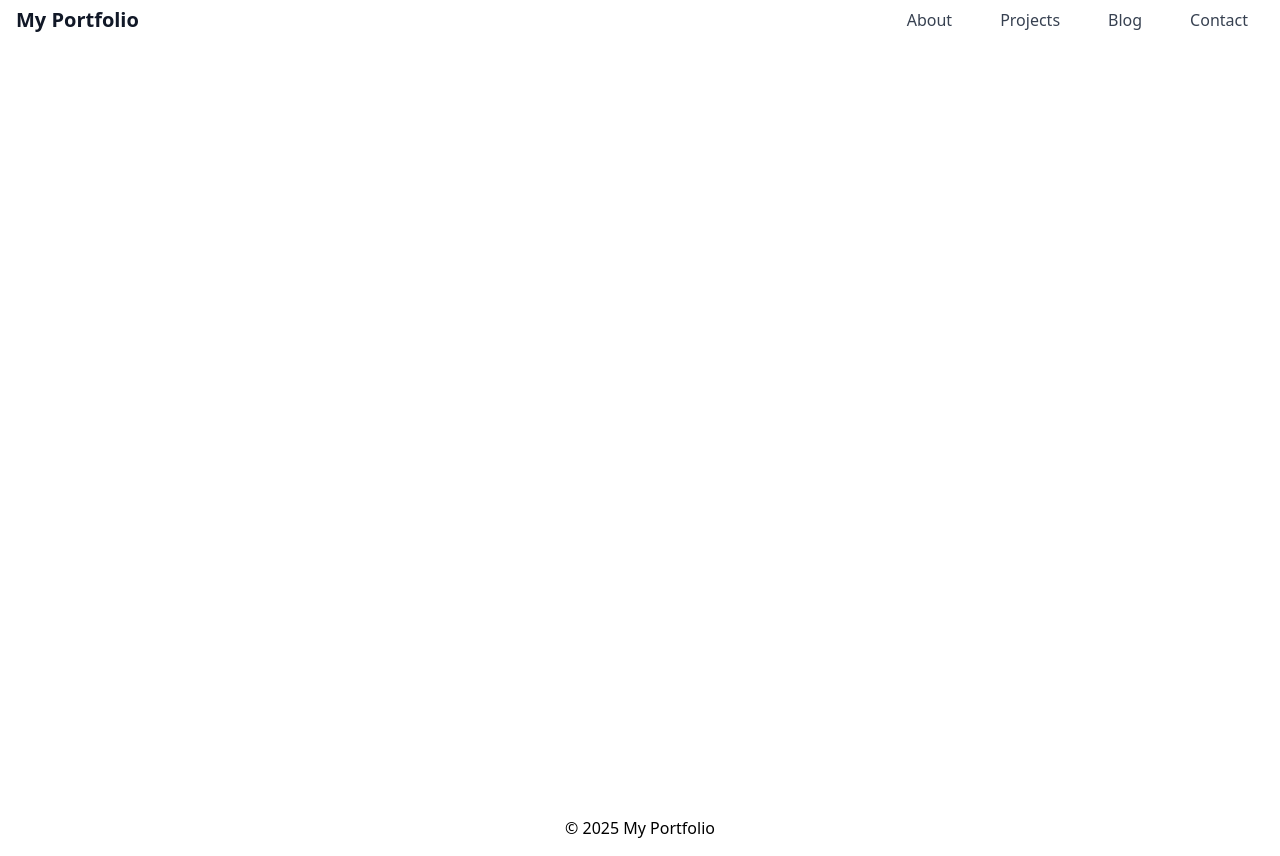
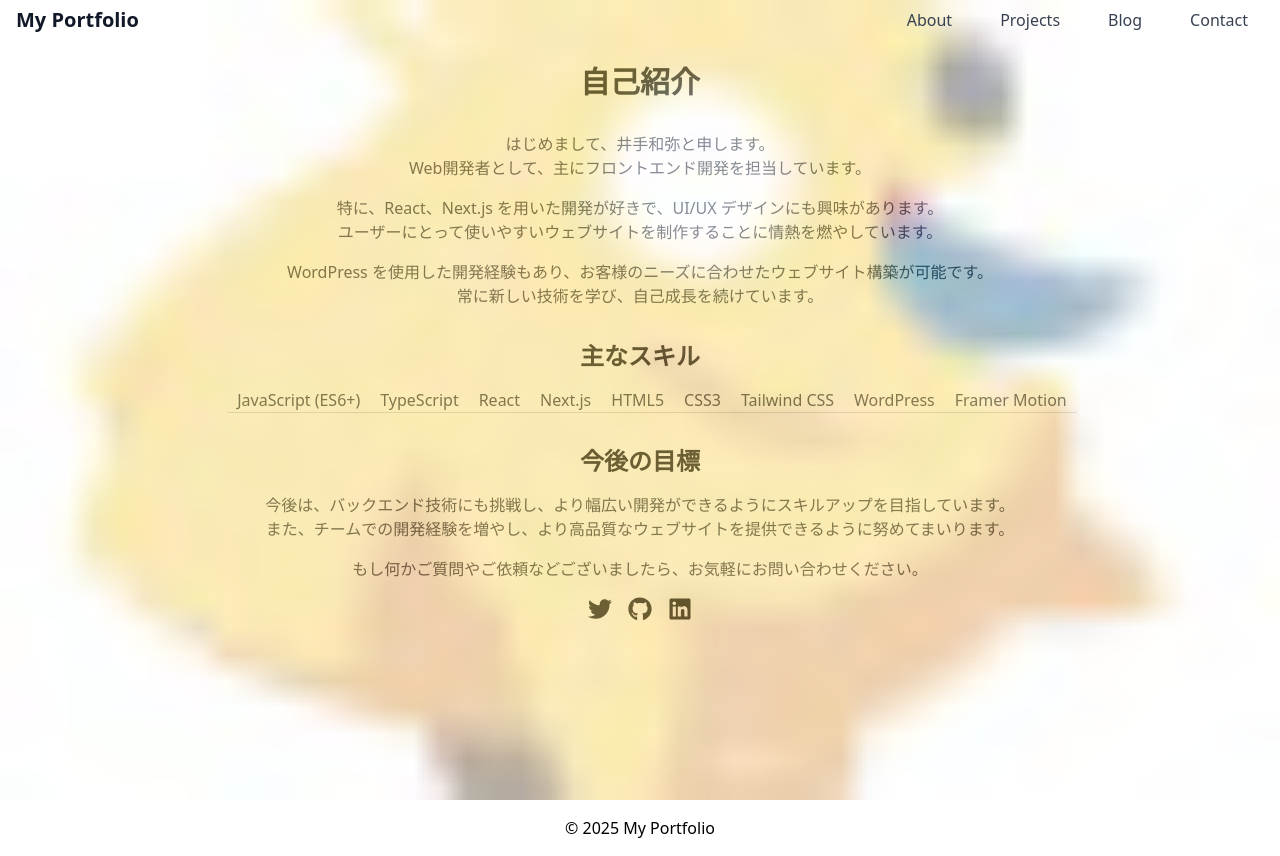
Before and after one commit to kazuya-ide/LITtamtei, a Next.js app: page /about in a window 1280 px wide. Built offline with nearby package versions, Linux system fonts and the light colour scheme.

Commit message:
ヘッダーを透明に、背景を全画面表示aboutsection&aboutpage

```diff
--- a/app/about/page.tsx
+++ b/app/about/page.tsx
@@ -1,13 +1,51 @@
 "use client";
 
-import { useRef, useEffect } from 'react';
-import { motion } from 'framer-motion';
+import { useRef, useEffect, useState, useLayoutEffect } from 'react';
+import { motion, useTransform, useScroll } from 'framer-motion';
+import Image from 'next/image';
+import Link from 'next/link';
+import { FaTwitter, FaGithub, FaLinkedin } from 'react-icons/fa';
 
 const AboutPage = () => {
-  const aboutRef = useRef<HTMLDivElement | null>(null); // 型をHTMLDivElementに変更
+    const aboutRef = useRef<HTMLDivElement | null>(null);
+    const [isClient, setIsClient] = useState(false);
+    const containerVariants = {
+        hidden: { opacity: 0 },
+        visible: {
+            opacity: 1,
+            transition: {
+                duration: 0.8,
+                ease: "easeInOut",
+            },
+        },
+    };
+
+    const textVariants = {
+        hidden: { x: -50, opacity: 0 },
+        visible: { x: 0, opacity: 1, transition: { duration: 0.6, ease: 'easeInOut' } },
+    };
+
+    const listItemVariants = {
+        hidden: { opacity: 0, y: 20 },
+        visible: (i:number) => ({
+            opacity: 1,
+             y: 0,
+            transition: { duration: 0.4, delay: i * 0.1 , ease: 'easeInOut' },
+        }),
+    };
+
+    const { scrollYProgress } = useScroll();
+    const blur = useTransform(scrollYProgress, [0, 0.5], [0, 20]);
+
+
+    useLayoutEffect(() => {
+        setIsClient(true);
+    }, []);
 
     useEffect(() => {
-    const aboutElement = aboutRef.current; // aboutRef.current を一時変数にコピー
+        if (isClient) {
+            const aboutElement = aboutRef.current;
+
 
             if (aboutElement) {
                 const observer = new IntersectionObserver(
@@ -25,25 +63,112 @@ const AboutPage = () => {
 
                 return () => {
                     if (aboutElement) {
-          observer.unobserve(aboutElement); // 一時変数を使用
+                        observer.unobserve(aboutElement);
                     }
                 };
             }
-  }, []); // 依存配列は空のまま
+        }
+    }, [isClient]);
 
     return (
         <motion.div
-         initial={{ opacity: 0 }}
-        animate={{ opacity: 1 }}
-        transition={{ duration: 0.5 }}
             className="relative z-10 min-h-screen"
-       ref={aboutRef}  // ここも変更
+            variants={containerVariants}
+            initial="hidden"
+            animate="visible"
+            suppressHydrationWarning={true}
         >
+            <motion.div
+                className="absolute inset-0 z-0 opacity-40"
+                style={{ filter: `blur(${blur}px)` }}
+            >
+                <Image
+                    src="/ファビコン48.jpg"
+                    alt="背景画像"
+                    fill
+                    style={{ objectFit: "cover" }}
+                    priority
+                />
+            </motion.div>
             <div
-        className="container max-w-7xl mx-auto py-16 opacity-0 text-gray-900 dark:text-white"
+                className="container max-w-7xl mx-auto py-16 text-gray-900 dark:text-white text-center"
+                ref={aboutRef}
             >
-          {/* 他のコンテンツ */}
-          <p>テスト</p>
+                <motion.h2
+                    className="text-3xl font-bold mb-8 "
+                    variants={textVariants}
+                >
+                    自己紹介
+                </motion.h2>
+                <div className="mb-8">
+                    <motion.p  className="text-gray-700 dark:text-gray-300 mb-4"  variants={textVariants}>
+                        はじめまして、井手和弥と申します。
+                        <br />
+                        Web開発者として、主にフロントエンド開発を担当しています。
+                    </motion.p>
+                    <motion.p  className="text-gray-700 dark:text-gray-300 mb-4"  variants={textVariants}>
+                        特に、React、Next.js を用いた開発が好きで、UI/UX デザインにも興味があります。
+                        <br />
+                        ユーザーにとって使いやすいウェブサイトを制作することに情熱を燃やしています。
+                    </motion.p>
+                    <motion.p  className="text-gray-700 dark:text-gray-300 mb-4"  variants={textVariants}>
+                        WordPress を使用した開発経験もあり、お客様のニーズに合わせたウェブサイト構築が可能です。
+                        <br />
+                        常に新しい技術を学び、自己成長を続けています。
+                    </motion.p>
+
+                </div>
+
+                <motion.h3 className="text-2xl font-bold mb-4" variants={textVariants}>主なスキル</motion.h3>
+                <motion.ul className="text-gray-700 dark:text-gray-300 mb-8 pl-6  list-none" variants={textVariants}>
+                { [
+                    'JavaScript (ES6+)',
+                    'TypeScript',
+                    'React',
+                    'Next.js',
+                    'HTML5',
+                    'CSS3',
+                    'Tailwind CSS',
+                    'WordPress',
+                    'Framer Motion',
+                ].map((skill, index) => (
+                    <motion.li
+                         key={skill}
+                      variants={listItemVariants}
+                      custom={index}
+                         className="py-2 border-b border-gray-300 dark:border-gray-700 hover:bg-gray-100 dark:hover:bg-gray-800 transition-colors duration-200"
+                        style={{display: 'inline-block', padding: '0 10px',width: 'fit-content'}}
+                    >
+                         {skill}
+                    </motion.li>
+                    ))}
+                </motion.ul>
+
+
+                <motion.h3 className="text-2xl font-bold mb-4" variants={textVariants}>今後の目標</motion.h3>
+                <motion.p className="text-gray-700 dark:text-gray-300 mb-4" variants={textVariants}>
+                    今後は、バックエンド技術にも挑戦し、より幅広い開発ができるようにスキルアップを目指しています。
+                    <br /> また、チームでの開発経験を増やし、より高品質なウェブサイトを提供できるように努めてまいります。
+                </motion.p>
+                <motion.p className="text-gray-700 dark:text-gray-300 mb-4" variants={textVariants}>
+                    もし何かご質問やご依頼などございましたら、お気軽にお問い合わせください。
+                </motion.p>
+
+                <motion.div className="mt-4 flex items-center justify-center" variants={textVariants}>
+                     <Link href="#" className="mr-4 hover:text-blue-500">
+                        <FaTwitter size={24} />
+                        <span className="sr-only">Twitter</span>
+                     </Link>
+
+                   <Link href="#" className="mr-4 hover:text-blue-500">
+                       <FaGithub size={24} />
+                      <span className="sr-only">GitHub</span>
+                 </Link>
+                   <Link href="#" className="hover:text-blue-500">
+                      <FaLinkedin size={24} />
+                     <span className="sr-only">LinkedIn</span>
+                 </Link>
+              </motion.div>
             </div>
         </motion.div>
     );
--- a/app/components/ContactSection.tsx
+++ b/app/components/ContactSection.tsx
@@ -62,8 +62,8 @@ const ContactSection = () => {
           <p className="text-gray-600 text-center mb-8">
             ご質問やご依頼など、お気軽にご連絡ください。
           </p>
-          <div className="flex justify-center">
-              <form className="w-full max-w-lg" onSubmit={handleSubmit}>
+          <div className="flex justify-center px-4 sm:px-8 md:px-12 lg:px-20"> {/* ここを追加 */}
+              <form className="w-full max-w-2xl" onSubmit={handleSubmit}> {/* ここを変更 */}
           <div className="mb-4 relative">
              <label htmlFor="name" className="block text-gray-700 text-sm font-bold mb-2">
                お名前
@@ -127,7 +127,7 @@ const ContactSection = () => {
                disabled={formStatus === 'loading'}
             >
                {formStatus === 'loading' ? (
-                        <div className="animate-spin rounded-full h-5 w-5 border-t-2 border-b-2 border-white" />
+                        <div className="animate-spin rounded-full h-5 w-5 border-t-2 border-b-2 border-white" style={{borderLeftColor: 'transparent', borderRightColor: 'transparent'}} />
                         ) : (
                         <>
                             送信
--- a/app/components/Header/Header.tsx
+++ b/app/components/Header/Header.tsx
@@ -1,27 +1,14 @@
-'use client';
+"use client";
 
 import Link from 'next/link';
 import { useState, useEffect } from 'react';
 
-
 export default function Header() {
     const [isMenuOpen, setIsMenuOpen] = useState(false);
-    const [isHeaderTransparent, setIsHeaderTransparent] = useState(false);
+
 
     useEffect(() => {
-        const handleScroll = () => {
-            if (window.scrollY > 100) {
-                setIsHeaderTransparent(true);
-            } else {
-                setIsHeaderTransparent(false);
-            }
-        };
 
-        window.addEventListener('scroll', handleScroll);
-
-        return () => {
-            window.removeEventListener('scroll', handleScroll);
-        };
     }, []);
 
     const toggleMenu = () => {
@@ -30,17 +17,15 @@ export default function Header() {
 
     return (
         <header
-            className={`fixed top-0 left-0 w-full z-50 transition-colors duration-300 ${
-                isHeaderTransparent ? 'bg-transparent' : 'bg-white'
-            }`}
+            className={`fixed top-0 left-0 w-full z-50 transition-colors duration-300 bg-transparent`}
         >
             <div className="container mx-auto flex justify-between items-center px-4">
-                <Link href="/" className={`flex items-center gap-2 text-xl font-bold text-gray-900 transition-colors duration-300 ${isHeaderTransparent ? 'hidden md:block' : ''}`}>
+                <Link href="/" className={`flex items-center gap-2 text-xl font-bold text-gray-900 transition-colors duration-300`}>
 
                     <div>My Portfolio</div>
                 </Link>
 
-                <nav className={`hidden md:flex items-center gap-4 ${isHeaderTransparent ? 'hidden' : ''}`}>
+                <nav className={`hidden md:flex items-center gap-4`}>
                     <Link href="/about" className="py-2 px-4 text-gray-700 hover:text-blue-500  transition-colors duration-300">
                         About
                     </Link>
@@ -70,7 +55,7 @@ export default function Header() {
                                 viewBox="0 0 24 24"
                                 strokeWidth={1.5}
                                 stroke="currentColor"
-                                className={`w-6 h-6 ${isHeaderTransparent ? 'text-black' : 'text-gray-900'} ${
+                                className={`w-6 h-6 text-gray-900 ${
                                     isMenuOpen ? 'hidden' : 'block' // Show hamburger menu if closed
                                 }`}
                             >
@@ -82,7 +67,7 @@ export default function Header() {
                                     viewBox="0 0 24 24"
                                     strokeWidth={1.5}
                                     stroke="currentColor"
-                                    className={`w-6 h-6 ${isHeaderTransparent ? 'text-black' : 'text-gray-900'} ${
+                                    className={`w-6 h-6 text-gray-900 ${
                                         isMenuOpen ? 'block' : 'hidden' // Show close icon if open
                                     }`}
                                 >
```
Also changed, not shown: app/components/AboutSection.tsx (+20 -9 lines). Lines whose indentation alone changed are shown as unchanged.
